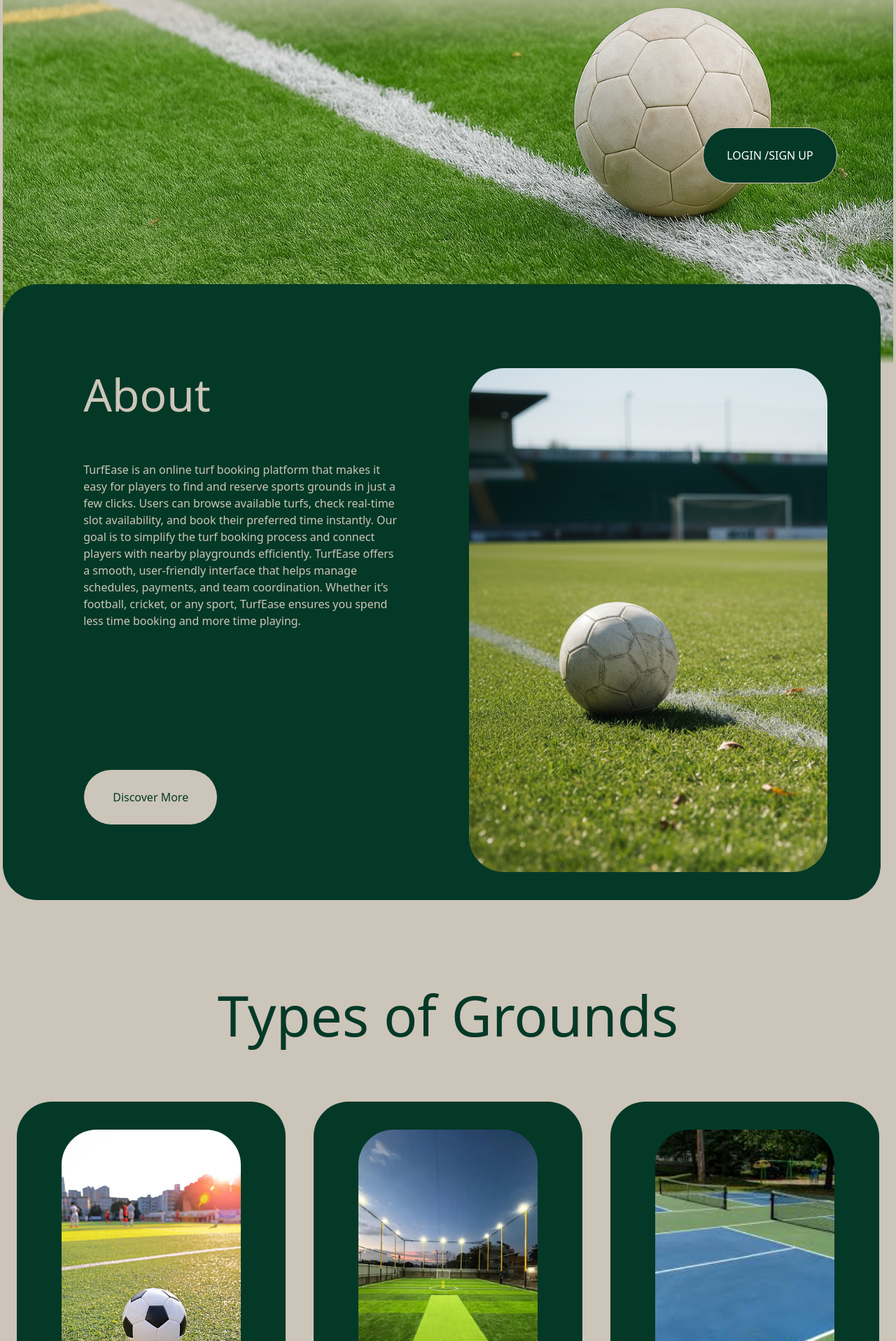
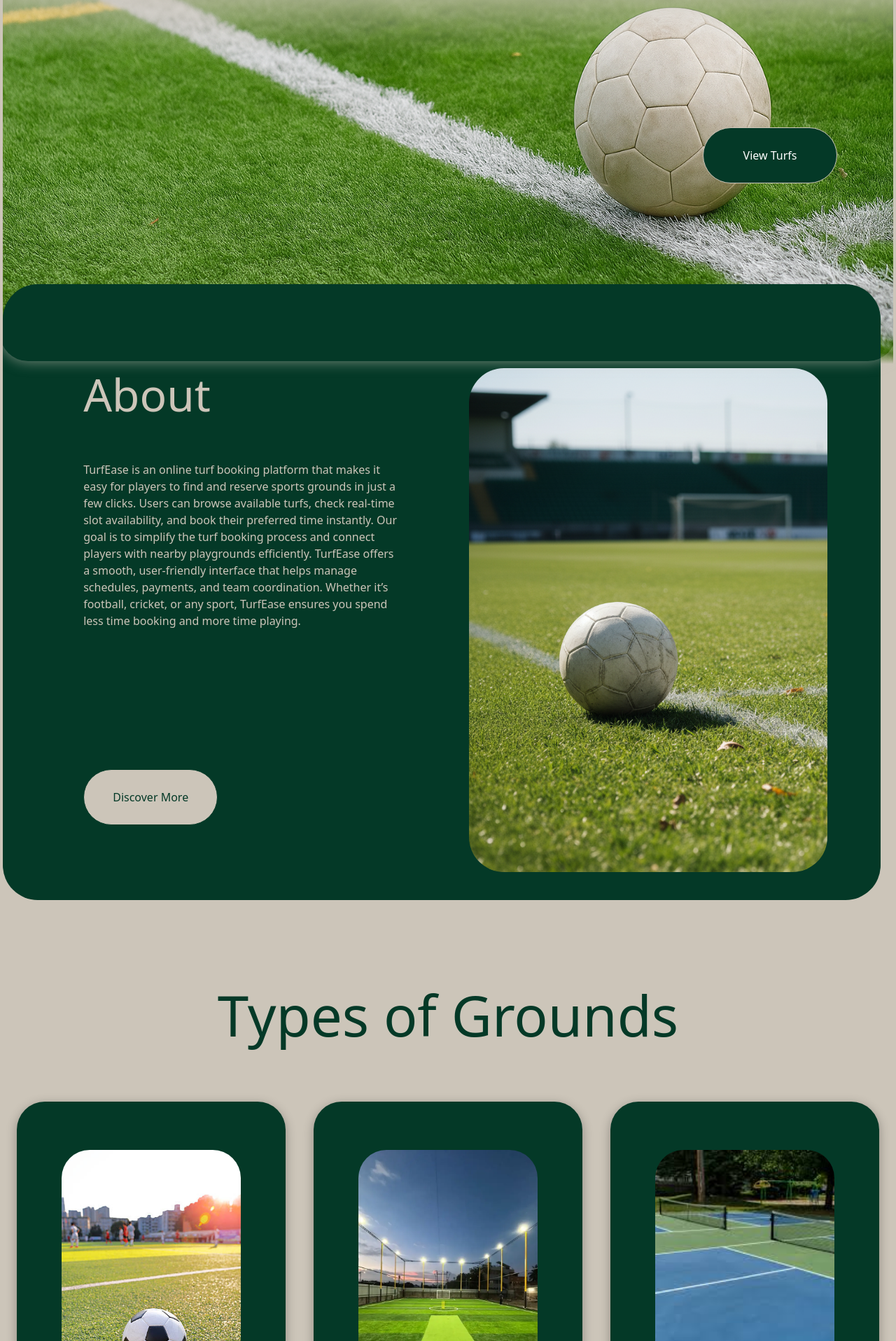
Before and after one commit to Nishchaymodi8/TurfEase, a Django app: template home/templates/home.html in a window 1280 px wide. Shown: the part 284-2200 px from the top of the page at 70% size. Run offline with Django 5.2, Linux system fonts and the light colour scheme; the template is opened without the code that fills it, so the values that code supplies are empty.

Commit message:
uploaded home app

```diff
--- a/home/templates/home.html
+++ b/home/templates/home.html
@@ -158,6 +158,22 @@
         border: 1px solid #043927;
         margin-top: 3vh;
       }
+      .hero2-button:hover {
+        transform: translateY(-15px) scale(1.03);
+        box-shadow: 0 10px 25px rgba(0, 0, 0, 0.5);
+      }
+
+      .hero2-button::before {
+        content: "";
+        position: absolute;
+        inset: 0;
+        border-radius: 40px;
+        transition: border 0.4s ease, box-shadow 0.4s ease;
+      }
+
+      .hero2-button::before {
+        box-shadow: 0 0 20px rgba(204, 197, 185, 0.6);
+      }
 
       .hero2-img {
         background-image: url("/static/imgs/about.png");
@@ -168,6 +184,22 @@
         max-height: 100%;
         max-width: 100%;
         border-radius: 50px;
+      }
+      .hero2-img:hover {
+        transform: translateY(-15px) scale(1.03);
+        box-shadow: 0 10px 25px rgba(0, 0, 0, 0.5);
+      }
+
+      .hero2-img::before {
+        content: "";
+        position: absolute;
+        inset: 0;
+        border-radius: 40px;
+        transition: border 0.4s ease, box-shadow 0.4s ease;
+      }
+
+      .hero2-img:hover::before {
+        box-shadow: 0 0 20px rgba(204, 197, 185, 0.6);
       }
 
       .hero3-heading {
@@ -181,49 +213,81 @@
         justify-content: space-around;
         margin-top: 8vh;
       }
-      .box1 {
+      .box1,
+      .box2,
+      .box3 {
         height: 80vh;
         width: 30vw;
         background-color: #043927;
-        border-radius: 50px;
+        border-radius: 40px;
         display: grid;
         justify-content: center;
+        align-items: center;
+        box-shadow: 0 4px 15px rgba(0, 0, 0, 0.3);
+        transition: all 0.4s ease;
+        cursor: pointer;
+        overflow: hidden;
+        position: relative;
       }
-      .box1img {
-        background-image: url("/static/imgs/football.jpg");
+
+      .box1:hover,
+      .box2:hover,
+      .box3:hover {
+        transform: translateY(-15px) scale(1.03);
+        box-shadow: 0 10px 25px rgba(0, 0, 0, 0.5);
+      }
+
+      .box1::before,
+      .box2::before,
+      .box3::before {
+        content: "";
+        position: absolute;
+        inset: 0;
+        border-radius: 40px;
+        border: 3px solid transparent;
+        transition: border 0.4s ease, box-shadow 0.4s ease;
+      }
+
+      .box1:hover::before,
+      .box2:hover::before,
+      .box3:hover::before {
+        border: 3px solid #ccc5b9;
+        box-shadow: 0 0 20px rgba(204, 197, 185, 0.6);
+      }
+
+      .box1text {
+        font-size: 2.8rem;
+        color: #ccc5b9;
+        text-align: center;
+        transition: all 0.3s ease;
+      }
+
+      .box1:hover .box1text,
+      .box2:hover .box1text,
+      .box3:hover .box1text {
+        transform: scale(1.1);
+        color: #fff;
+      }
+
+      .box1img,
+      .box2img,
+      .box3img {
         height: 50vh;
         width: 20vw;
         background-position: center;
         background-repeat: no-repeat;
         background-size: cover;
-        border-radius: 50px;
+        border-radius: 40px;
         margin-top: 5vh;
+        transition: transform 0.5s ease;
       }
-      .box1text {
-        font-size: 3rem;
-        color: #ccc5b9;
-        text-align: center;
+
+      .box1:hover .box1img,
+      .box2:hover .box2img,
+      .box3:hover .box3img {
+        transform: scale(1.08);
       }
-      .box2img {
-        background-image: url("/static/imgs/cricket.webp");
-        height: 50vh;
-        width: 20vw;
-        background-position: center;
-        background-repeat: no-repeat;
-        background-size: cover;
-        border-radius: 50px;
-        margin-top: 5vh;
-      }
-      .box3img {
-        background-image: url("/static/imgs/pickelball.jpeg");
-        height: 50vh;
-        width: 20vw;
-        background-position: center;
-        background-repeat: no-repeat;
-        background-size: cover;
-        border-radius: 50px;
-        margin-top: 5vh;
-      }
+
       .faq {
         max-width: 90vw;
         margin: 80px auto;
@@ -431,7 +495,7 @@
         <div class="supportnav">
           <ul class="nav-ul">
             <div class="link1">
-              <li><a href="#" class="navlinks">View Turfs</a></li>
+              <li><a href="#" class="navlinks">Contact Us</a></li>
             </div>
             <div class="link2">
               <li><a href="#" class="navlinks">About us</a></li>
@@ -444,7 +508,7 @@
       </div>
       <div class="button-container">
         <button type="submit" class="login">
-          <a href="signup.html" class="loginlink">LOGIN /SIGN UP</a>
+          <a href="#" class="loginlink">View Turfs</a>
         </button>
       </div>
       <br /><br /><br /><br /><br /><br />
@@ -479,11 +543,11 @@
             <div class="box1img"></div>
             <p class="box1text">Football</p>
           </div>
-          <div class="box1">
+          <div class="box2">
             <div class="box2img"></div>
             <p class="box1text">Cricket</p>
           </div>
-          <div class="box1">
+          <div class="box3">
             <div class="box3img"></div>
             <p class="box1text">Pickleball</p>
           </div>
--- a/home/urls.py
+++ b/home/urls.py
@@ -3,5 +3,5 @@
 
 
 urlpatterns=[
-    path('home/', views.show_home_page, name="home")
+    path('', views.show_home_page, name="home")
 ]
--- a/turfapp/templates/login.html
+++ b/turfapp/templates/login.html
@@ -19,14 +19,18 @@
       }
       .errorsection {
         margin-top: 5vh;
-        border: 1px solid white;
         width: 30vw;
+        text-align: center;
       }
       #error {
         color: red;
+        background-color: #f3bcba;
+        border: 1px solid red;
       }
       #success {
         color: green;
+        background-color: #e0f2c0;
+        border: 1px solid green;
       }
     </style>
   </head>
--- a/turfapp/templates/signup.html
+++ b/turfapp/templates/signup.html
@@ -90,12 +90,17 @@
       .errorsection {
         margin-top: 5vh;
         width: 30vw;
+        text-align: center;
       }
       #error {
         color: red;
+        background-color: #f3bcba;
+        border: 1px solid red;
       }
       #success {
         color: green;
+        background-color: #e0f2c0;
+        border: 1px solid green;
       }
     </style>
   </head>
--- a/turfease/settings.py
+++ b/turfease/settings.py
@@ -39,6 +39,7 @@
     'django.contrib.messages',
     'django.contrib.staticfiles',
     'turfapp',
+    'home',
 ]
 
 MIDDLEWARE = [
--- a/turfease/urls.py
+++ b/turfease/urls.py
@@ -19,5 +19,6 @@
 
 urlpatterns = [
     path('admin/', admin.site.urls),
-    path('',include('turfapp.urls'))
+    path('',include('turfapp.urls')),
+    path("",include("home.urls")),
 ]
```
Also changed, not shown: home/views.py (+3 -7 lines).
